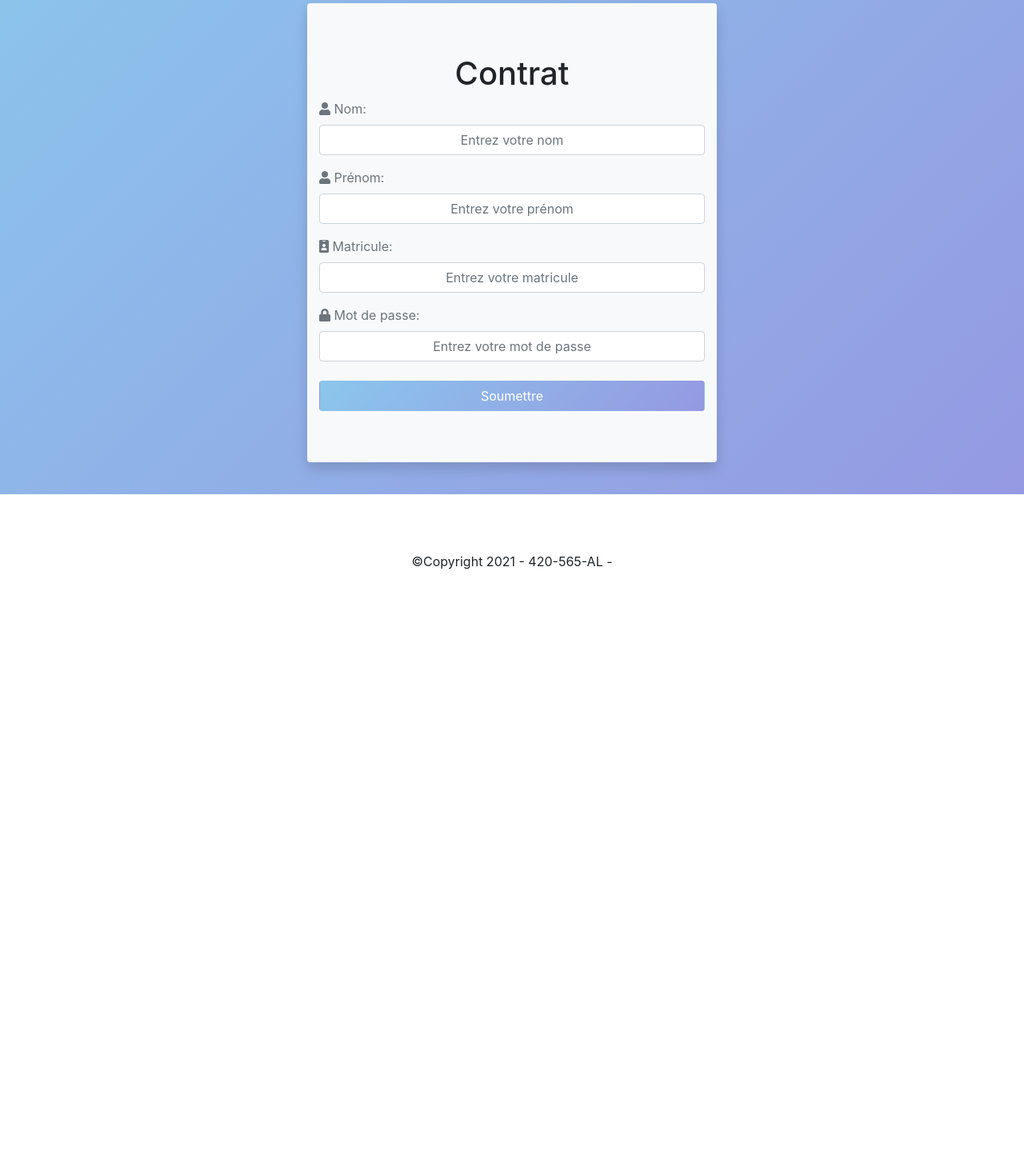
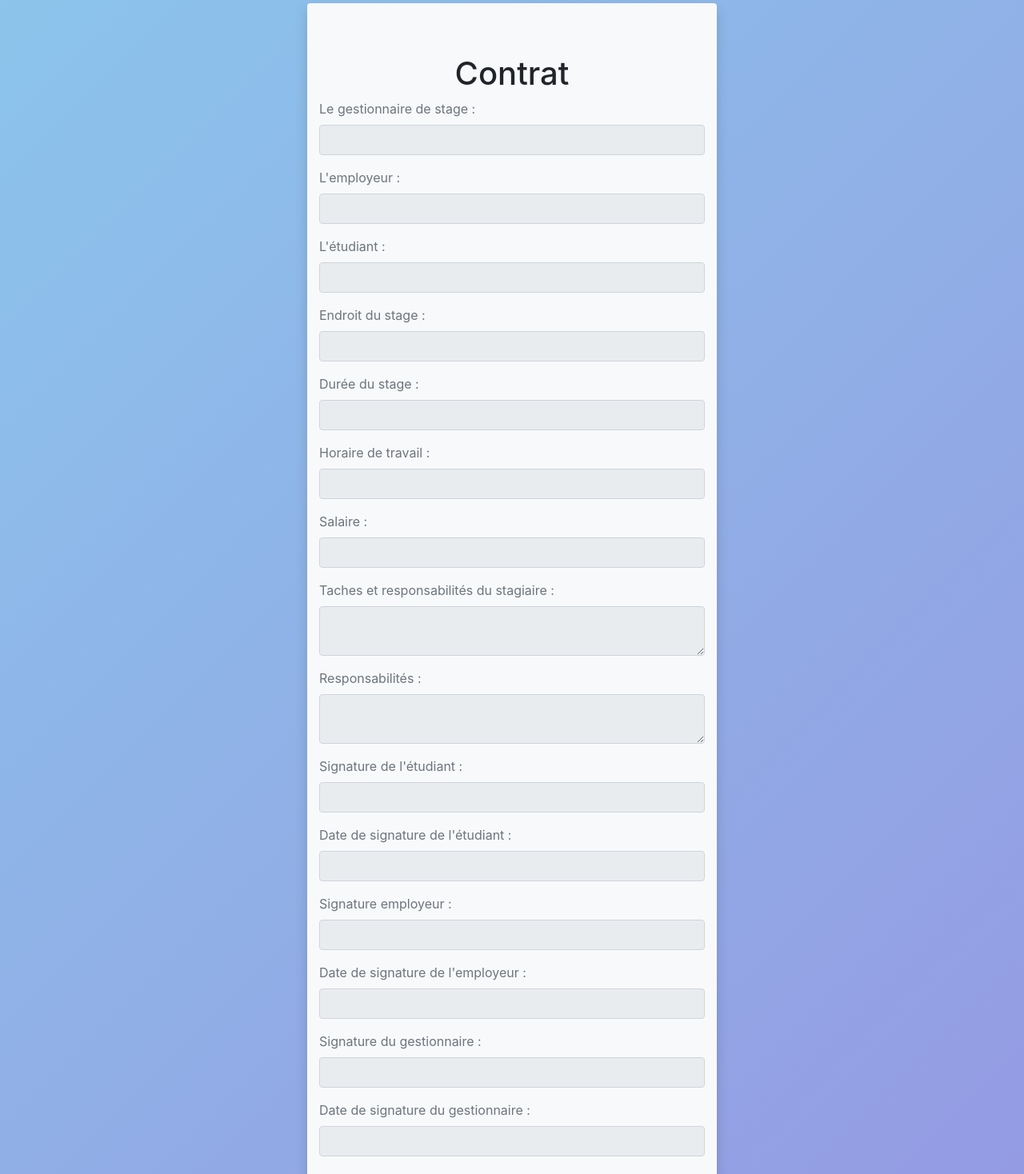
Before and after one commit to NicolasH-L/420-565-A21_ProjetIntegre_Equipe2, a React (Create React App) app in the folder React/projet_integre_equipe2/: page /StudentSignContract in a window 1280 px wide. Shown: the part 120-1588 px from the top of the page at 80% size. Before the commit the page ends 858 px from the top, so only its background shows below. Built offline with nearby package versions, Linux system fonts and the light colour scheme.

Commit message:
EQ2-14 - Frontend: formulaire du contrat mis a jour

```diff
--- a/React/projet_integre_equipe2/src/components/Student/StudentSignContract.js
+++ b/React/projet_integre_equipe2/src/components/Student/StudentSignContract.js
@@ -15,20 +15,64 @@ const StudentSignContract = () => {
                     <form className="container-fluid">
                         <h1 className="text-center">Contrat</h1>
                         <div className="form-group">
-                            <label htmlFor="lastNameStudent" className="text-secondary"><i className="fas fa-user"></i>  Nom: </label>
-                            <input type="text" className="form-control text-center" id="lastNameStudent" name="lastName" placeholder="Entrez votre nom" required />
+                            <label htmlFor="adminName" className="text-secondary">Le gestionnaire de stage : </label>
+                            <input type="text" className="form-control text-center" id="adminName" name="adminName" readOnly />
                         </div>
                         <div className="form-group">
-                            <label htmlFor="firstNameStudent" className="text-secondary"><i className="fas fa-user"></i> Prénom: </label>
-                            <input type="text" className="form-control text-center" id="firstNameStudent" name="firstName" placeholder="Entrez votre prénom" required />
+                            <label htmlFor="monitorName" className="text-secondary"> L'employeur : </label>
+                            <input type="text" className="form-control text-center" id="monitorName" name="monitorName" readOnly />
                         </div>
                         <div className="form-group">
-                            <label htmlFor="matriculeStudent" className="text-secondary"><i className="fas fa-id-badge"></i> Matricule: </label>
-                            <input type="text" className="form-control text-center" id="matriculeStudent" name="matricule" placeholder="Entrez votre matricule" required />
+                            <label htmlFor="studentName" className="text-secondary"> L'étudiant : </label>
+                            <input type="text" className="form-control text-center" id="studentName" name="studentName" readOnly />
                         </div>
                         <div className="form-group">
-                            <label htmlFor="passwordStudent" className="text-secondary"><i className="fas fa-lock"></i> Mot de passe: </label>
-                            <input type="password" className="form-control text-center" id="passwordStudent" name="password" placeholder="Entrez votre mot de passe" required />
+                            <label htmlFor="location" className="text-secondary">Endroit du stage : </label>
+                            <input type="text" className="form-control text-center" id="location" name="location" readOnly />
+                        </div>
+                        <div className="form-group">
+                            <label htmlFor="duration" className="text-secondary">Durée du stage : </label>
+                            <input type="text" className="form-control text-center" id="duration" name="duration" readOnly />
+                        </div>
+                        <div className="form-group">
+                            <label htmlFor="schedule" className="text-secondary">Horaire de travail : </label>
+                            <input type="password" className="form-control text-center" id="schedule" name="schedule" readOnly />
+                        </div>
+                        <div className="form-group">
+                            <label htmlFor="salary" className="text-secondary">Salaire : </label>
+                            <input type="password" className="form-control text-center" id="salary" name="salary" readOnly />
+                        </div>
+                        <div className="form-group">
+                            <label htmlFor="duties" className="text-secondary">Taches et responsabilités du stagiaire : </label>
+                            <textarea type="text" className="form-control text-center" id="duties" name="duties" readOnly />
+                        </div>
+                        <div className="form-group">
+                            <label htmlFor="responsability" className="text-secondary">Responsabilités : </label>
+                            <textarea type="text" className="form-control text-center" id="responsability" name="responsability" readOnly />
+                        </div>
+                        <div className="form-group">
+                            <label htmlFor="signatureStudent" className="text-secondary">Signature de l'étudiant : </label>
+                            <input type="text" className="form-control text-center" id="signatureStudent" name="signatureStudent" readOnly />
+                        </div>
+                        <div className="form-group">
+                            <label htmlFor="signatureStudentDate" className="text-secondary">Date de signature de l'étudiant : </label>
+                            <input type="text" className="form-control text-center" id="signatureStudentDate" name="signatureStudentDate" readOnly />
+                        </div>
+                        <div className="form-group">
+                            <label htmlFor="signatureMonitor" className="text-secondary">Signature employeur : </label>
+                            <input type="text" className="form-control text-center" id="signatureMonitor" name="signatureMonitor" readOnly />
+                        </div>
+                        <div className="form-group">
+                            <label htmlFor="signatureMonitorDate" className="text-secondary">Date de signature de l'employeur : </label>
+                            <input type="text" className="form-control text-center" id="signatureMonitorDate" name="signatureMonitorDate" readOnly />
+                        </div>
+                        <div className="form-group">
+                            <label htmlFor="signatureAdmin" className="text-secondary">Signature du gestionnaire : </label>
+                            <input type="text" className="form-control text-center" id="signatureAdmin" name="signatureAdmin" readOnly />
+                        </div>
+                        <div className="form-group">
+                            <label htmlFor="signatureAdminDate" className="text-secondary">Date de signature du gestionnaire : </label>
+                            <input type="text" className="form-control text-center" id="signatureAdminDate" name="signatureAdminDate" readOnly />
                         </div>
                         <div className="d-flex justify-content-center mt-4">
                             <button type="submit" className="btn btn-block grad text-white">Soumettre</button>
```
